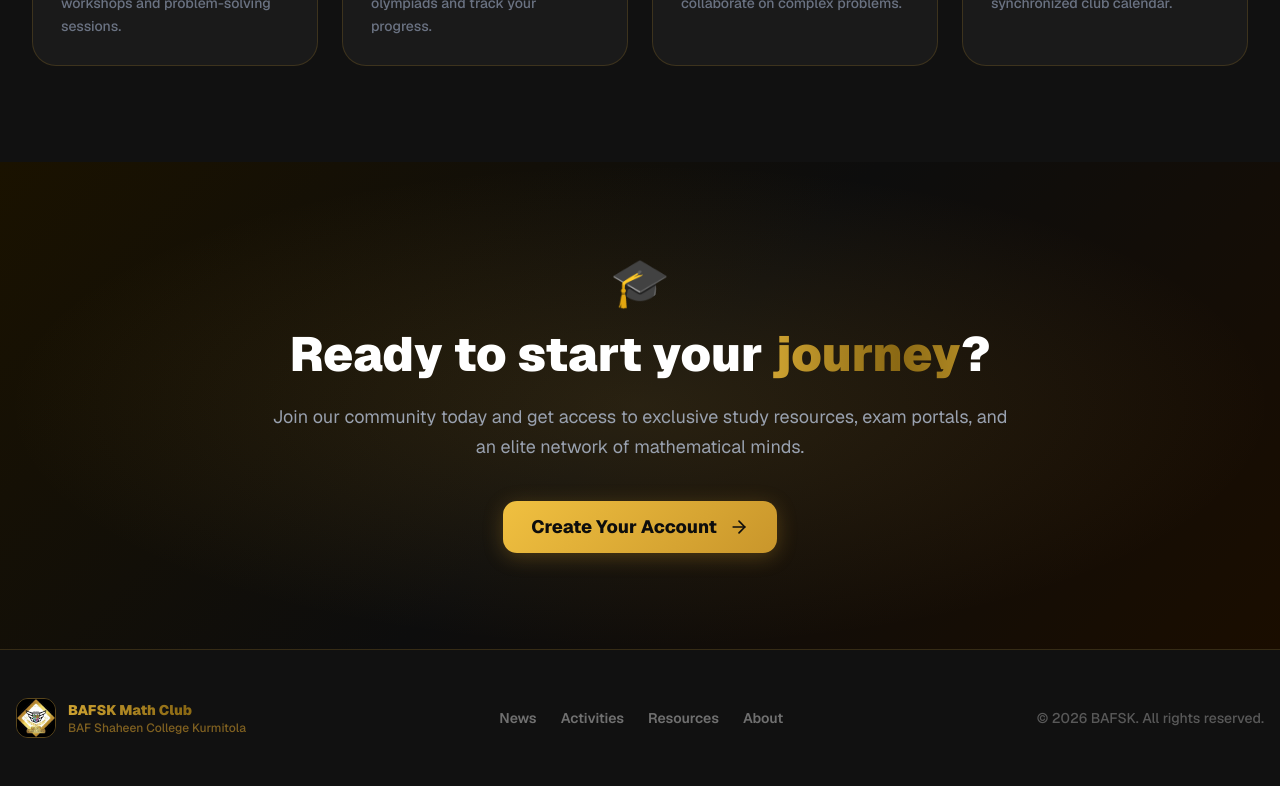
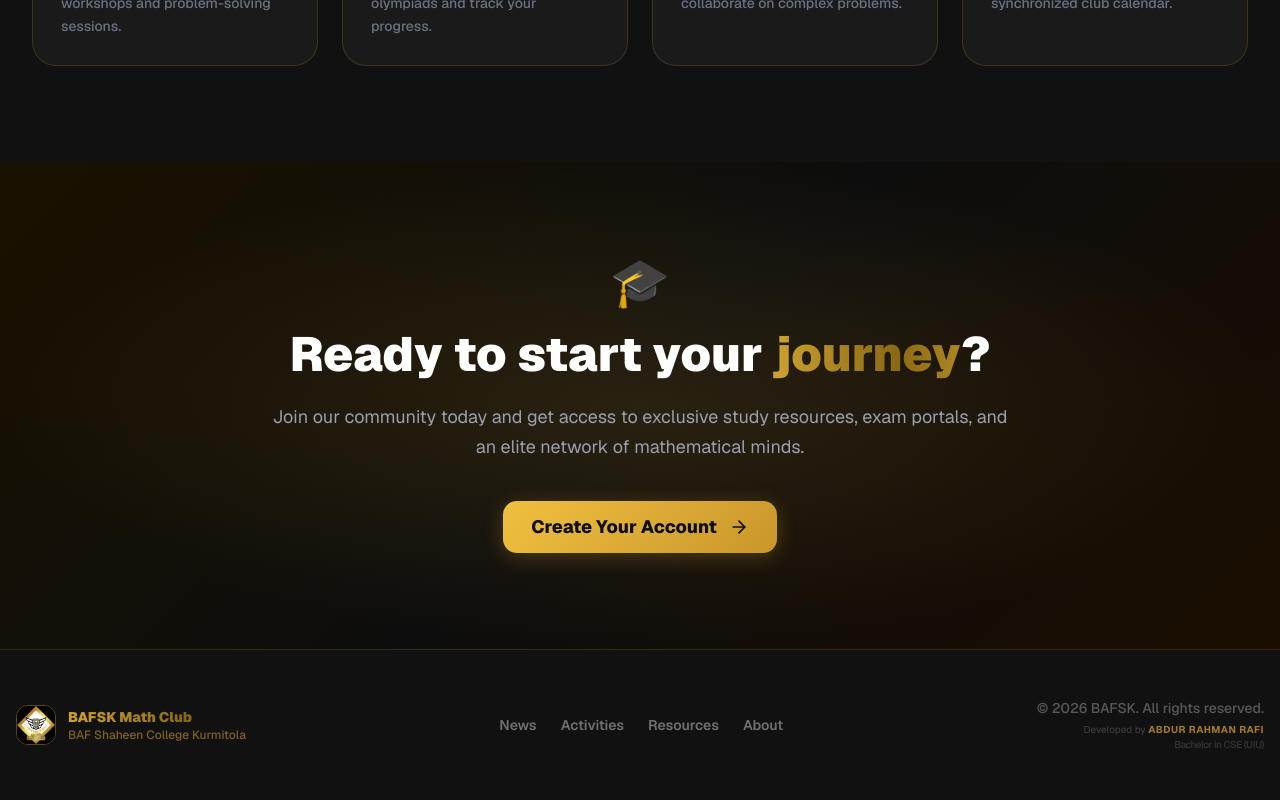
Before and after one commit to Abdur-Rahman-Rafi/bafskmc, a Next.js app: page / in a window 1280 px wide. Shown: the part 1278-2078 px from the top of the page. Built offline with nearby package versions, Linux system fonts and the light colour scheme; no server answers; the database is empty.

Commit message:
Add developer information to footer and sidebar

```diff
--- a/app/(public)/layout.tsx
+++ b/app/(public)/layout.tsx
@@ -33,9 +33,16 @@ export default function PublicLayout({
                             <Link href="/resources" className="hover:text-yellow-400 transition-colors">Resources</Link>
                             <Link href="/about" className="hover:text-yellow-400 transition-colors">About</Link>
                         </div>
-                        <p className="text-sm font-medium" style={{ color: "rgba(255,255,255,0.3)" }}>
-                            © {new Date().getFullYear()} BAFSK. All rights reserved.
-                        </p>
+                        <div className="flex flex-col items-center md:items-end space-y-1">
+                            <p className="text-sm font-medium" style={{ color: "rgba(255,255,255,0.3)" }}>
+                                © {new Date().getFullYear()} BAFSK. All rights reserved.
+                            </p>
+                            <div className="text-[10px] md:text-right">
+                                <span style={{ color: "rgba(255,255,255,0.2)" }}>Developed by </span>
+                                <span className="font-bold uppercase tracking-wider" style={{ color: "rgba(201,150,43,0.8)" }}>Abdur Rahman Rafi</span>
+                                <p style={{ color: "rgba(255,255,255,0.15)" }} className="font-medium tracking-tighter">Bachelor in CSE (UIU)</p>
+                            </div>
+                        </div>
                     </div>
                 </div>
             </footer>
--- a/components/DashboardSidebar.tsx
+++ b/components/DashboardSidebar.tsx
@@ -153,6 +153,10 @@ export default function DashboardSidebar({ onClose }: { onClose?: () => void })
                     <LogOut className="h-4 w-4" />
                     <span>Sign Out</span>
                 </button>
+                <div className="mt-8 pt-4 border-t border-white/5 text-center">
+                    <p className="text-[8px] font-black uppercase tracking-[0.2em]" style={{ color: "rgba(201,150,43,0.4)" }}>System Architect</p>
+                    <p className="text-[10px] font-black text-white/30 tracking-tight uppercase">Abdur Rahman Rafi, CSE (UIU)</p>
+                </div>
             </div>
         </aside>
     );
```
